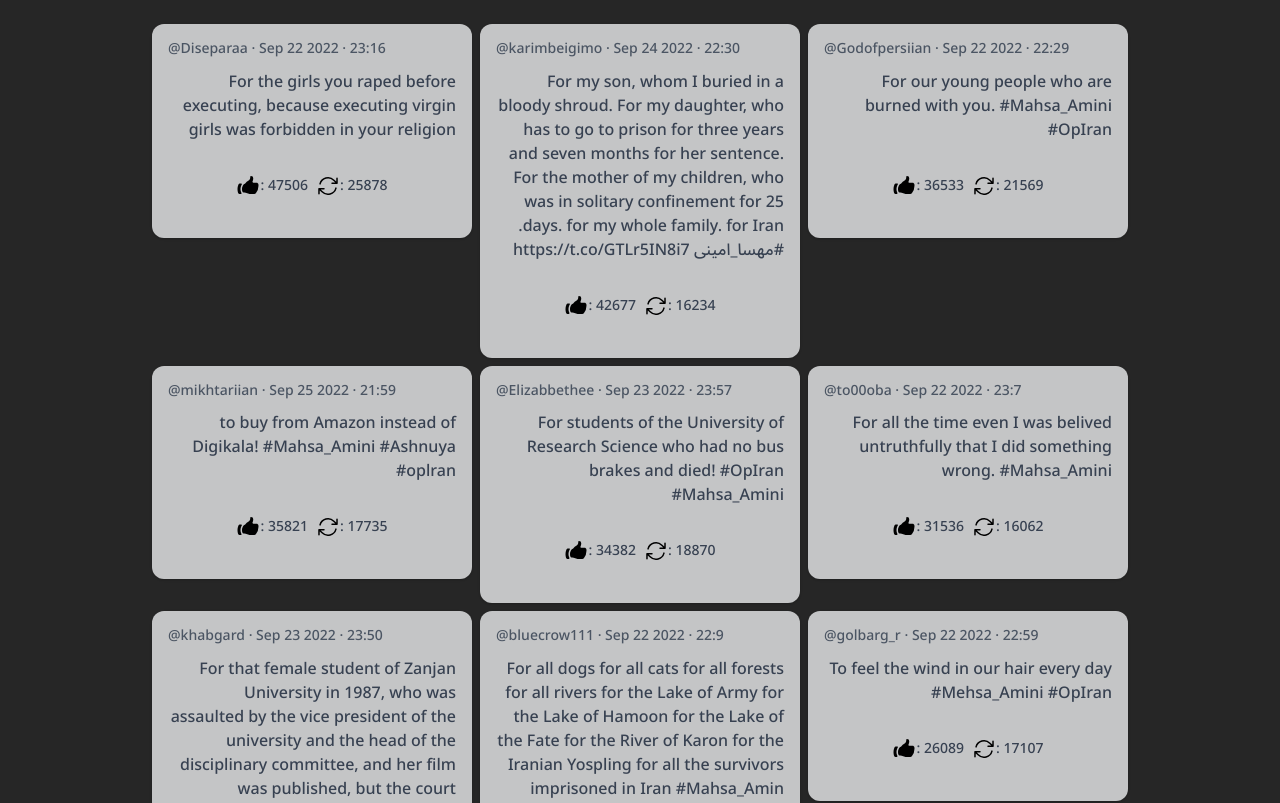
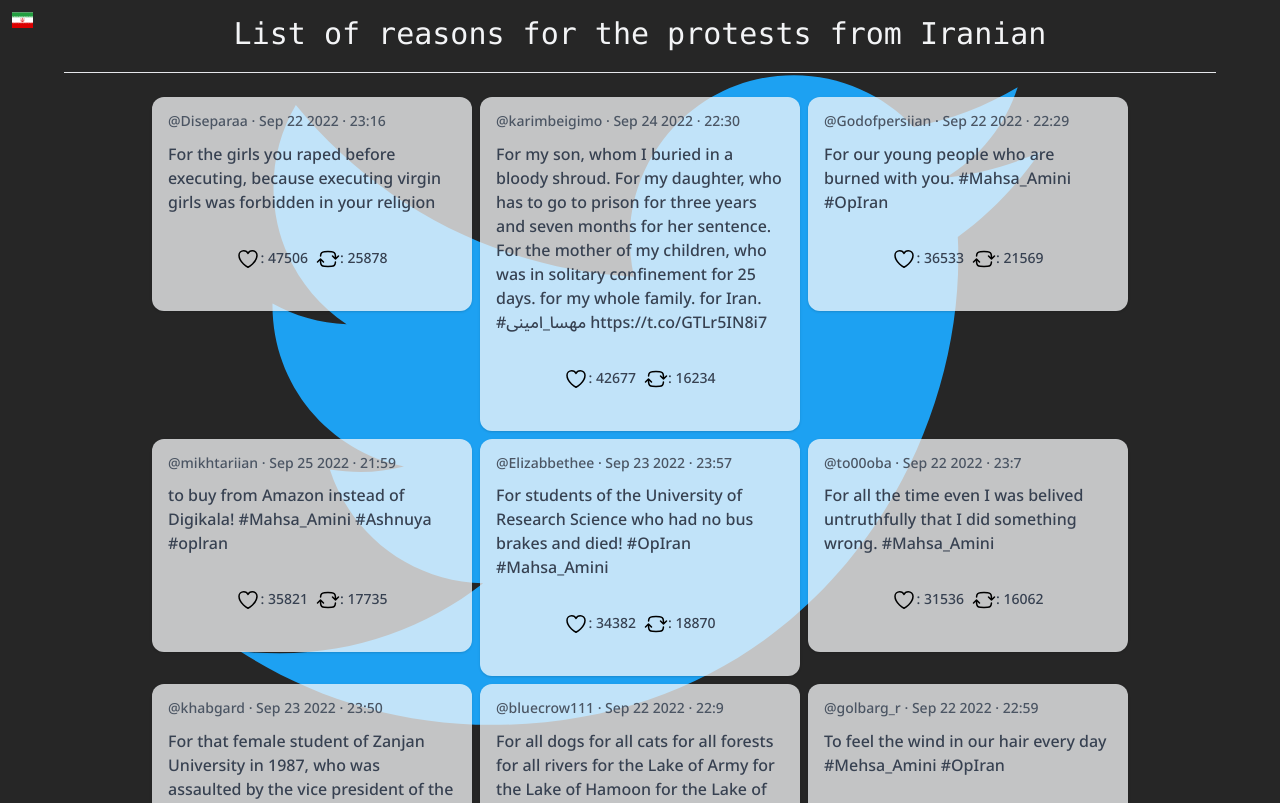
Before and after one commit to WeAreMahsaAmini/TwitterScraper, a Nuxt app in the folder web-ui/: page / in a window 1280 px wide. Shown: the top 803 px of the page. Built offline with nearby package versions, Linux system fonts and the light colour scheme.

Commit message:
add lang toggle btn

```diff
--- a/web-ui/app.vue
+++ b/web-ui/app.vue
@@ -1,4 +1,5 @@
 <script setup>
+import "/node_modules/flag-icons/css/flag-icons.min.css";
 useHead({
   title: "For you ...",
   viewport: "width=device-width, initial-scale=1, maximum-scale=1",
--- a/web-ui/assets/css/main.css
+++ b/web-ui/assets/css/main.css
@@ -1,10 +1,19 @@
 body {
-    background-color:#262626;
-    background-image: url('../images/twitter.svg');
-    background-repeat: no-repeat;
-    background-attachment: fixed;
-    background-position: center ;
+  background-color: #262626;
   max-width: 100%;
+}
+
+body:before {
+  content: "";
+  display: block;
+  position: fixed;
+  left: 0;
+  top: 0;
+  width: 100%;
+  height: 100%;
+  z-index: -10;
+  background: url("../images/twitter.svg") no-repeat center center;
+  background-size: contain;
 }
 
 .pButton {
--- a/web-ui/components/TweetCard.vue
+++ b/web-ui/components/TweetCard.vue
@@ -1,8 +1,9 @@
 <script>
-import { HandThumbUpIcon, ArrowPathIcon } from "@heroicons/vue/24/solid";
+import {HeartIcon, ArrowPathRoundedSquareIcon } from "@heroicons/vue/24/outline";
+
 export default {
-  props: ["name", "hashtags", "id", "likes", "retweets", "timestamp"],
-  components: { HandThumbUpIcon, ArrowPathIcon },
+  props: ["name", "hashtags", "id", "likes", "retweets", "timestamp", "direction"],
+  components: { ArrowPathRoundedSquareIcon, HeartIcon },
   computed: {
     showDate() {
       let date = new Date(this.timestamp * 1000).toDateString();
@@ -15,6 +16,11 @@ export default {
       let format = time.getHours() + ":" + time.getMinutes();
       return format;
     },
+    direction() {
+      return {
+        direction: this.direction
+      }
+    }
   },
 };
 </script>
@@ -28,7 +34,7 @@ export default {
         </div>
       </div>
     </div>
-    <div class="mb-3 text-gray-700" style="direction: rtl"><slot /></div>
+    <div class="mb-3 text-gray-700" :style="direction"><slot /></div>
     <div class="mb-3 text-sm text-gray-700 p-1">
       <div
         v-for="hashtag in hashtags"
@@ -49,11 +55,11 @@ export default {
     </div>
     <div class="flex justify-center mb-3 text-sm leading-tight text-gray-700">
       <div class="mr-2">
-        <HandThumbUpIcon class="inline h-6 w-6 text-black" />: {{ likes }}
+        <HeartIcon class="inline h-6 w-6 text-black" />: {{ likes }}
       </div>
 
       <div>
-        <ArrowPathIcon class="inline h-6 w-6 text-black" />: {{ retweets }}
+        <ArrowPathRoundedSquareIcon class="inline h-6 w-6 text-black" />: {{ retweets }}
       </div>
     </div>
     <div
--- a/web-ui/package.json
+++ b/web-ui/package.json
@@ -16,6 +16,7 @@
     "@fortawesome/vue-fontawesome": "^3.0.1",
     "@heroicons/vue": "^2.0.11",
     "bootstrap": "^5.2.1",
+    "flag-icons": "^6.6.6",
     "tailwindcss": "^2.2.19"
   }
 }
--- a/web-ui/pages/index.vue
+++ b/web-ui/pages/index.vue
@@ -1,5 +1,18 @@
 <template>
   <div>
+    <div class="flex justify-center flex-col px-8 mt-4">
+      <h1 class="font-mono text-3xl text-center text-gray-100">
+        {{
+          lang === "en"
+            ? "List of reasons for the protests from Iranian"
+            : "لیست برای های ایرانیان برای اعتراضات"
+        }}
+      </h1>
+      <hr class="full-width fill-white mt-5 mx-8" />
+      <a :href="link" :onclick="changeLang" class="fixed top-2 left-3">
+        <span class="fi" :class="flag"></span>
+      </a>
+    </div>
     <div class="flex justify-center flex-wrap py-5 w-full">
       <div v-for="(tweet, index) in pageTweets" :key="index">
         <tweet-card
@@ -9,6 +22,7 @@
           :likes="tweet.Likes"
           :retweets="tweet.Retweets"
           :timestamp="tweet.Timestamp"
+          :direction="lang === 'en' ? 'ltr' : 'rtl'"
         >
           {{ lang === "en" ? tweet.Translation : tweet.Text }}
         </tweet-card>
@@ -47,7 +61,7 @@ export default {
       pagesCount: Math.ceil(json.length / DEFAULT_TWEETS_PER_PAGE),
       pageTweets: [],
       tweetPerPage: DEFAULT_TWEETS_PER_PAGE,
-      lang: document.location.pathname.includes("/fa") ? "fa" : "en",
+      lang: document.location.hash.includes("fa") ? "fa" : "en",
     };
   },
   mounted() {
@@ -79,6 +93,17 @@ export default {
         startIdx + this.tweetPerPage
       );
     },
+    changeLang() {
+      this.lang = document.location.hash.includes("fa") ? "fa" : "en"
+    }
+  },
+  computed: {
+    flag() {
+      return this.lang === "en" ? "fi-ir" : "fi-us";
+    },
+    link() {
+      return this.lang === "en" ? "#fa" : "#en";
+    }
   },
   watch: {
     activeBtnKey(val, oldVal) {
```
Also changed, not shown: 1 other file (tests, documents, lock files or other folders). Lines whose indentation alone changed are shown as unchanged.
